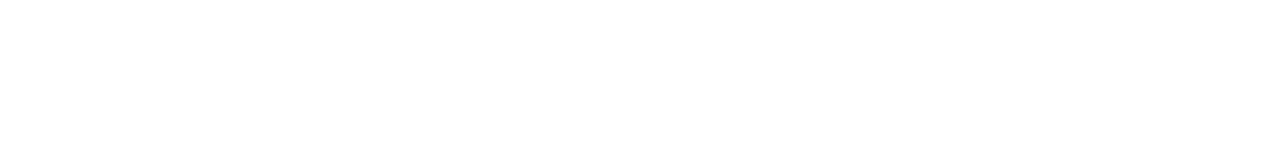
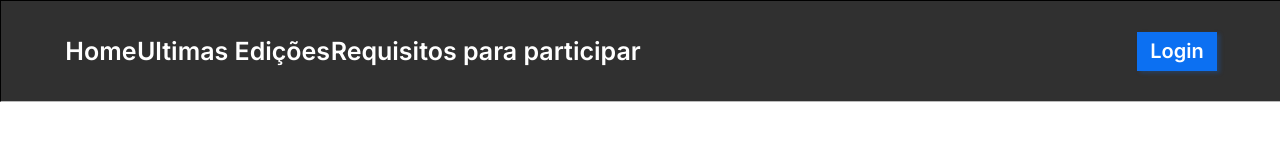
Before and after one commit to FilipeOFranca/bootcamp, a plain HTML site: page index.html in a window 1280 px wide. Drawn offline with Linux system fonts and the light colour scheme.

Commit message:
Criação do style.css do menu

```diff
--- a/index.html
+++ b/index.html
@@ -4,8 +4,18 @@
 	<meta charset="UTF-8">
 	<meta name="viewport" content="width=device-width, initial-scale=1.0">
 	<title>Bootcamp DNC</title>
+	<link rel="stylesheet" href="style.css">
 </head>
 <body>
+	<nav id="principal">
+		<div id="menu">
+			<a href="">Home</a>
+			<a href="">Ultimas Edições</a>
+			<a href="">Requisitos para participar</a>
+		</div>
+		<button>Login</button>
+	</nav>
+
 
 </body>
 </html>
--- a/style.css
+++ b/style.css
@@ -0,0 +1,53 @@
+/* Importação de fonte */
+@import url('https://fonts.googleapis.com/css2?family=Inter:ital,opsz,wght@0,14..32,100..900;1,14..32,100..900&display=swap');
+
+	body {
+		margin: 0px; /* Margem Externa */
+		padding: 0px; /* Margem Interna */
+	}
+
+        /* Menu de navegação principal */
+	    #principal {
+        width: 100%;
+        height: 100px;
+        border: 1px solid black;
+        background-color: #303030;
+        display: flex;
+        justify-content: space-between;
+        align-items: center;
+        border-bottom: 1px solid #BABABA;
+    }
+
+        #menu {
+            display: flex;
+            width: 45%;
+            justify-content: space-around;
+            align-items: center;
+            margin-left: 5%;
+        }
+
+        #principal div a{
+            font-family:'Inter';
+            font-size: 25px;
+            font-weight: 600;
+            color: #FFFFFF;
+            text-decoration: none;
+        }
+
+        #principal div a:hover {
+            color: #cccccc;
+        }
+
+        #principal button {
+            margin-right: 5%;
+            background-color: #0c70f2;
+            border: 0px;
+            height: 39px;
+            width: 80px;
+            font-family: 'Inter';
+            font-size: 20px;
+            font-weight: 600;
+            color: white;
+            box-shadow: 3px 2px 4px 0px #0C70F240;
+            cursor: pointer;
+        }
```
